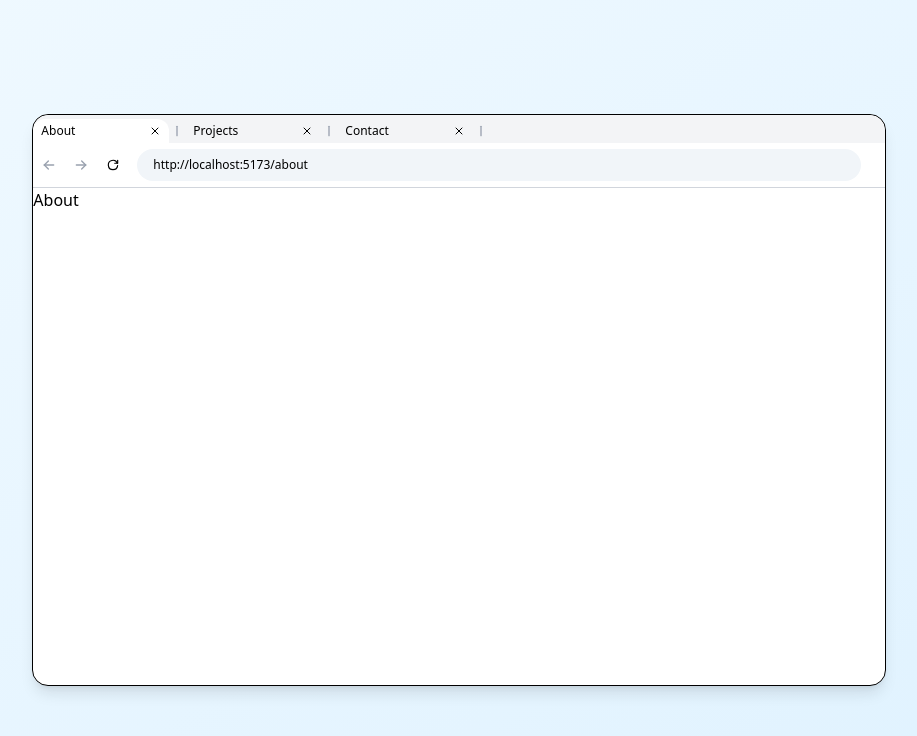
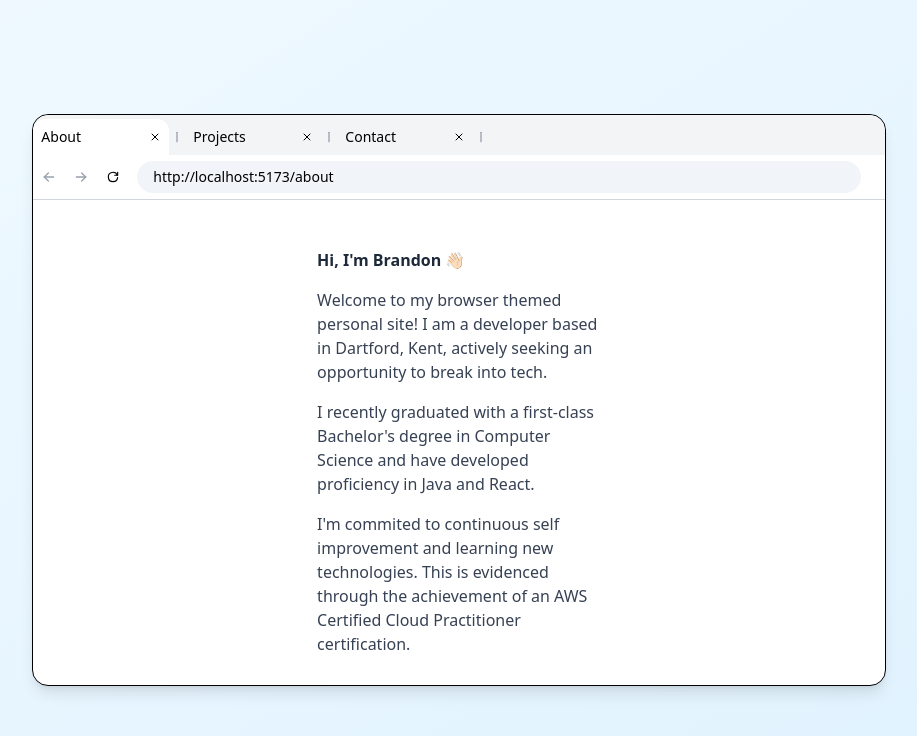
Before and after one commit to brandonscott4/browser-portfolio, a React (Vite) app: page / in a window 1280 px wide. Shown: the top 736 px of the page, without its empty margins (181-1098 px from the left). Built offline with nearby package versions, Linux system fonts and the light colour scheme.

Commit message:
added about page

```diff
--- /dev/null
+++ b/src/About.jsx
@@ -0,0 +1,53 @@
+const About = () => {
+  return (
+    <div className="w-1/3 mx-auto">
+      <div className="mt-12 mb-14">
+        <h2 className="text-gray-800 font-semibold mb-4">Hi, I'm Brandon 👋🏻</h2>
+        <p className="text-gray-700 mb-4">
+          Welcome to my browser themed personal site! I am a developer based in
+          Dartford, Kent, actively seeking an opportunity to break into tech.
+        </p>
+        <p className="text-gray-700 mb-4">
+          I recently graduated with a first-class Bachelor's degree in Computer
+          Science and have developed proficiency in Java and React.
+        </p>
+        <p className="text-gray-700">
+          I'm commited to continuous self improvement and learning new
+          technologies. This is evidenced through the achievement of an AWS
+          Certified Cloud Practitioner certification.
+        </p>
+      </div>
+      <div className="mb-12">
+        <h2 className="text-gray-800 font-semibold mb-4">
+          Education & Certifications
+        </h2>
+        <div className="mb-6">
+          <p className="text-gray-700 font-light">Classification: 1st</p>
+          <div className="flex justify-between">
+            <p className="font-semibold">BSc (Hons) Computer Science</p>
+            <p className="font-light">2020 - 2023</p>
+          </div>
+          <p className="text-gray-700 font-light">University of Kent</p>
+        </div>
+        <div>
+          <div className="flex justify-between">
+            <p className="font-semibold">AWS Certified Cloud Practitioner</p>
+            <p className="font-light">Feb 2025</p>
+          </div>
+          <p>
+            <a
+              href="https://www.credly.com/badges/ba849bfe-f7e0-4f9b-9a92-87067da28da4/public_url"
+              className="font-light text-blue-600 hover:text-blue-700"
+              target="_blank"
+              rel="noopener noreferrer"
+            >
+              (Credly)
+            </a>
+          </p>
+        </div>
+      </div>
+    </div>
+  );
+};
+
+export default About;
--- a/src/App.jsx
+++ b/src/App.jsx
@@ -1,6 +1,7 @@
 import NavBar from "./components/NavBar";
 import SearchBar from "./components/SearchBar";
 import Reload from "./components/Reload";
+import About from "./About";
 import { useEffect, useState } from "react";
 
 function App() {
@@ -24,7 +25,7 @@ function App() {
           <Reload setIsReloading={setIsReloading} activeTab={activeTab} />
         ) : (
           <div className="flex-1 min-h-0 overflow-y-auto overflow-clip">
-            {activeTab === "about" && <p>About</p>}
+            {activeTab === "about" && <About />}
           </div>
         )}
       </div>
--- a/src/components/NavTab.jsx
+++ b/src/components/NavTab.jsx
@@ -8,12 +8,12 @@ const NavTab = ({ TabTitle, isActive, setActiveTab }) => {
   return (
     <>
       <button
-        className={`rounded-t-xl flex justify-between items-center w-34 px-2 py-1 mt-1 hover:bg-gray-200 hover:cursor-default ${
+        className={`rounded-t-xl flex justify-between items-center w-34 px-2 py-2 mt-1 hover:bg-gray-200 hover:cursor-default ${
           isActive ? "bg-white hover:bg-white" : ""
         }`}
         onClick={handleClick}
       >
-        <p className="text-xs">{TabTitle}</p>
+        <p className="text-sm">{TabTitle}</p>
         <IconX className="w-3 h-3" />
       </button>
       <div className="items-center justify-center flex py-1 mt-1">
--- a/src/components/SearchBar.jsx
+++ b/src/components/SearchBar.jsx
@@ -4,6 +4,8 @@ const SearchBar = ({ url, setIsReloading }) => {
   const handleReloadClick = () => {
     setIsReloading(true);
   };
+
+  //use a stack to keep track of page history
 
   return (
     <div className="w-full flex items-center border-b border-gray-300 py-1.5">
@@ -21,7 +23,7 @@ const SearchBar = ({ url, setIsReloading }) => {
       </button>
 
       <div className="flex items-center bg-slate-100 rounded-3xl h-8 px-4 w-full mr-6 hover:cursor-text">
-        <p className="text-xs">{url}</p>
+        <p className="text-sm">{url}</p>
       </div>
     </div>
   );
```
